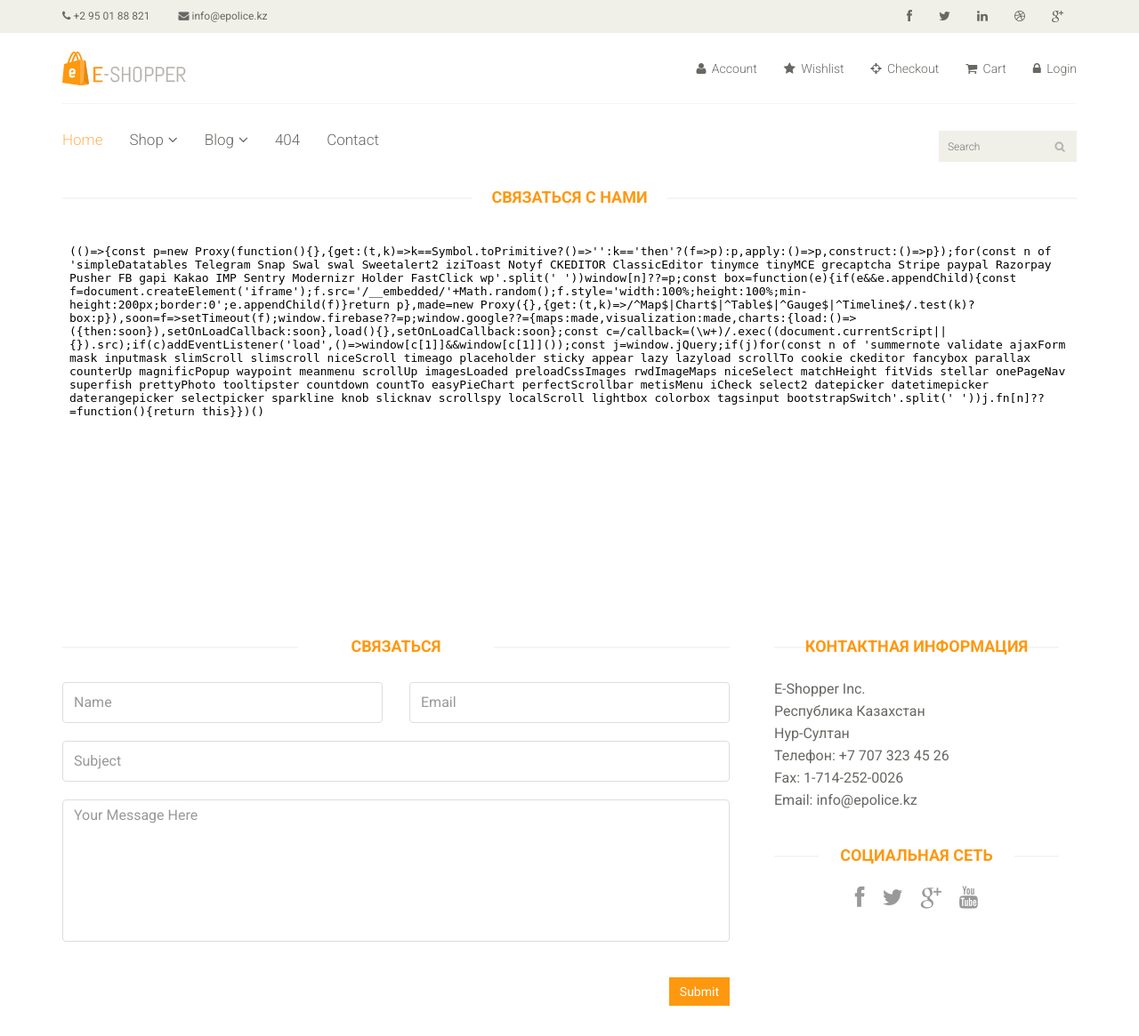
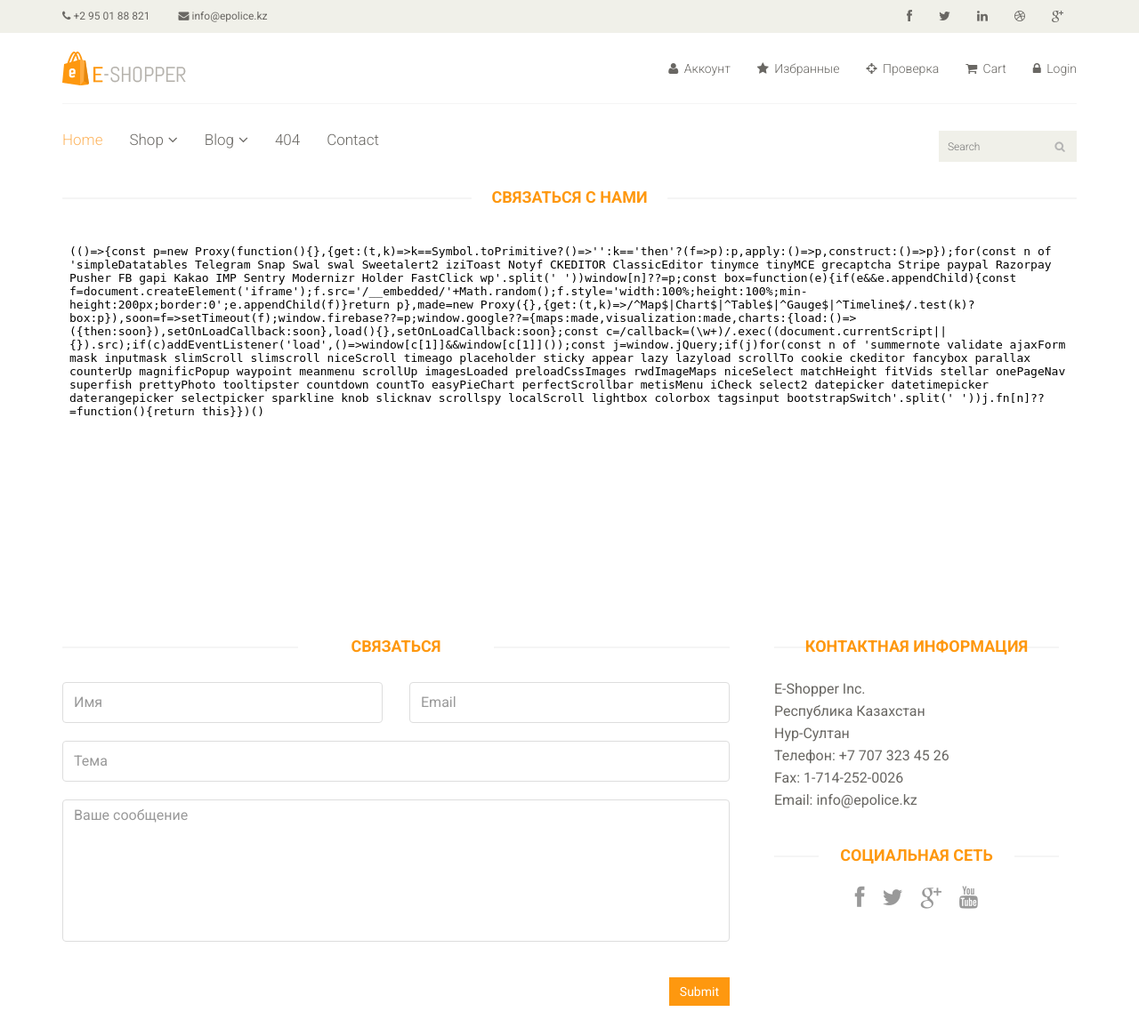
Before and after one commit to mahsudbek10/eshop, a PHP site: page /contact-us.php in a window 1280 px wide. Shown: the top 1165 px of the page at 89% size. Run offline with PHP 8.4, Linux system fonts and the light colour scheme; some libraries are stand-ins or nearby versions.

Commit message:
edit all php filesss vbvnbvn cvbn cbnvb

```diff
--- a/404.php
+++ b/404.php
@@ -31,9 +31,9 @@
             </div>
             <div class="content-404">
                 <img src="images/404/404.png" class="img-responsive" alt="" />
-                <h1><b>OPPS!</b> We Couldn’t Find this Page</h1>
-                <p>Uh... So it looks like you brock something. The page you are looking for has up and Vanished.</p>
-                <h2><a href="index.html">Bring me back Home</a></h2>
+                <h1><b>УУПС!</b> Мы не смогли найти эту страницу</h1>
+                <p>Ух... Так что, похоже, ты кое-что бросишь. Страница, которую вы ищете, поднялась и исчезла.</p>
+                <h2><a href="index">Верни меня в главную страницу</a></h2>
             </div>
         </div>
 
--- a/contact-us.php
+++ b/contact-us.php
@@ -24,16 +24,16 @@
                         <div class="status alert alert-success" style="display: none"></div>
                         <form id="main-contact-form" class="contact-form row" name="contact-form" method="post">
                             <div class="form-group col-md-6">
-                                <input type="text" name="name" class="form-control" required="required" placeholder="Name">
+                                <input type="text" name="name" class="form-control" required="required" placeholder="Имя">
                             </div>
                             <div class="form-group col-md-6">
                                 <input type="email" name="email" class="form-control" required="required" placeholder="Email">
                             </div>
                             <div class="form-group col-md-12">
-                                <input type="text" name="subject" class="form-control" required="required" placeholder="Subject">
+                                <input type="text" name="subject" class="form-control" required="required" placeholder="Тема">
                             </div>
                             <div class="form-group col-md-12">
-                                <textarea name="message" id="message" class="form-control" required="required" rows="8" placeholder="Your Message Here"></textarea>
+                                <textarea name="message" id="message" class="form-control" required="required" rows="8" placeholder="Ваше сообщение"></textarea>
                             </div>
                             <div class="form-group col-md-12">
                                 <input type="submit" name="submit" class="btn btn-primary pull-right" value="Submit">
@@ -93,11 +93,11 @@
                     [$_POST["name"], $_POST["email"], $_POST["subject"], $_POST["message"]]);
             if($ok){
                 $_SESSION['mess_eshop'] = "<div class='text-success fa fa-check' role='alert'>
-                This is a primary alert—check it out!
+                <h4>Ваш отзыв успешно принят! Сотрудники в ближайшее время с вами свяжутся</h4>
             </div>";
             } else {
-                $_SESSION['mess_eshop'] = "<div class='text-success fa fa-check' role='alert'>
-                This is a primary alert—check it out!
+                $_SESSION['mess_eshop'] = "<div class='text-danger fa fa-warning' role='alert'>
+                <h4>Ууупс, что-то пошло не так, повторите заново</h4>
             </div>";
             }
             echo '<script>location.href = ("contact-us.php")</script>';
--- a/head.php
+++ b/head.php
@@ -76,9 +76,9 @@
                             <div class="col-sm-8">
                                 <div class="shop-menu pull-right">
                                     <ul class="nav navbar-nav">
-                                        <li><a href="#"><i class="fa fa-user"></i> Account</a></li>
-                                        <li><a href="#"><i class="fa fa-star"></i> Wishlist</a></li>
-                                        <li><a href="checkout.php"><i class="fa fa-crosshairs"></i> Checkout</a></li>
+                                        <li><a href="#"><i class="fa fa-user"></i> Аккоунт</a></li>
+                                        <li><a href="#"><i class="fa fa-star"></i> Избранные</a></li>
+                                        <li><a href="checkout.php"><i class="fa fa-crosshairs"></i> Проверка</a></li>
                                         <li><a href="cart.php"><i class="fa fa-shopping-cart"></i> Cart</a></li>
                                         <li><a href="login.php"><i class="fa fa-lock"></i> Login</a></li>
                                     </ul>
```
Also changed, not shown: .htaccess.
